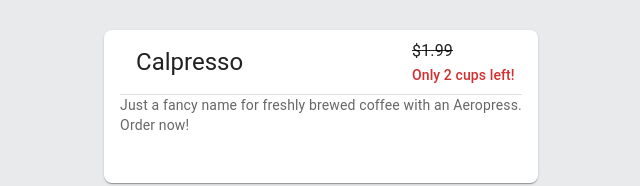
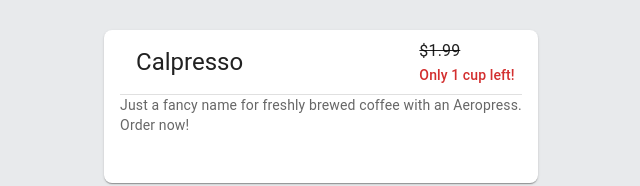
Before and after one commit to JSsquare/calppucino, a Next.js app: page / in a window 1280 px wide. Shown: the part 242-428 px from the top of the page, without its empty margins (319-959 px from the left). Built offline with nearby package versions, Linux system fonts and the light colour scheme; no server answers.

Commit message:
Update sale price text desc

```diff
--- a/app/constants.ts
+++ b/app/constants.ts
@@ -9,6 +9,6 @@
         ITEM: 'Calpresso',
         ITEM_DESC: 'Just a fancy name for freshly brewed coffee with an Aeropress.',
         REG_PRICE: '$1.99',
-        SALE_PRICE: 'Only 2 cups left!',
+        SALE_PRICE: 'Only 1 cup left!',
     }
 }
```
